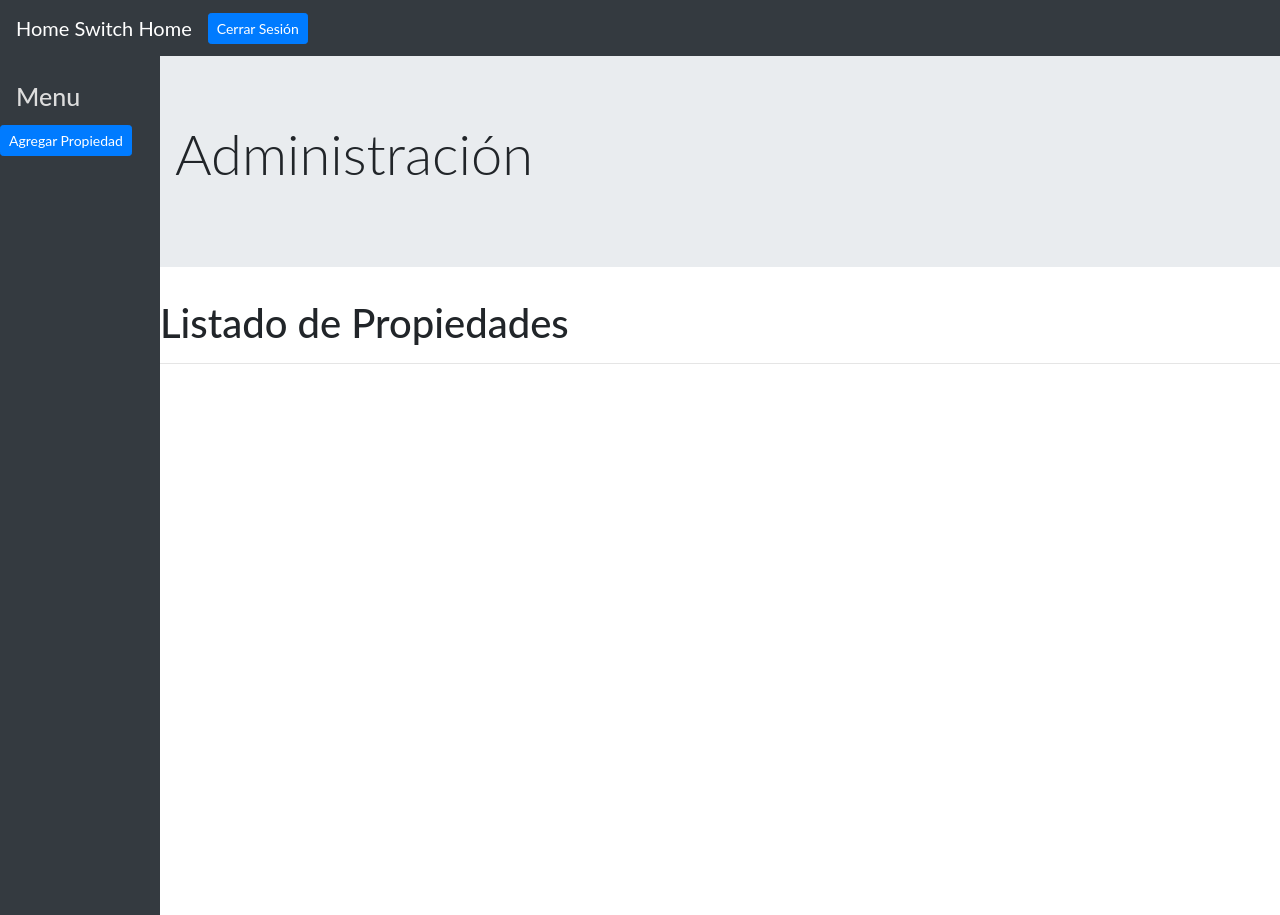
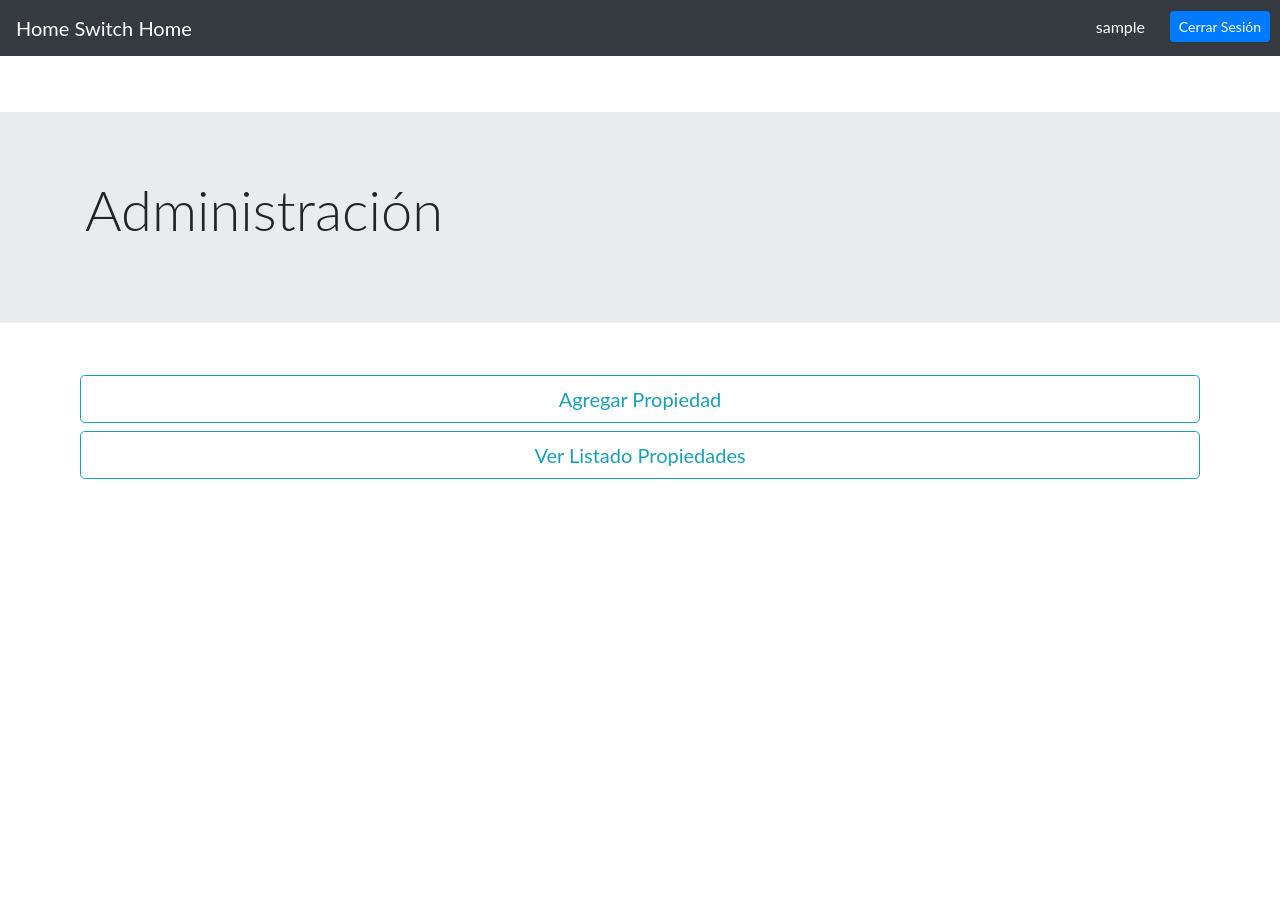
Before and after one commit to cabotjuan/IS2-Grupo26, a Django app: page /administracion/ in a window 1280 px wide. Run offline with Django 3.2, Linux system fonts and the light colour scheme; the visitor is signed in with stand-in values (Sample User, id 1); data that the repository does not hold is empty; parts of the project's set-up code (start-up, migrations or seed data) failed here and were passed over; some libraries are stand-ins or nearby versions.

Commit message:
cambios en la vista admin

```diff
--- a/homeSwitchHome/HomeSwitchHome/models.py
+++ b/homeSwitchHome/HomeSwitchHome/models.py
@@ -23,7 +23,7 @@ class Semana(models.Model):
 	numero_semana = models.IntegerField()
 
 class Subasta(models.Model):
-	fecha_inicio = models.DsateField(auto_now_add=True)
+	fecha_inicio = models.DateField(auto_now_add=True)
 	fecha_fin = models.DateField(blank=True)
 
 class Postor(models.Model):
--- a/homeSwitchHome/HomeSwitchHome/static/administracion.css
+++ b/homeSwitchHome/HomeSwitchHome/static/administracion.css
@@ -2,16 +2,28 @@ body {
   font-family: "Lato", sans-serif;
 }
 
+.cerrar-sesion-btn{
+  right: 10px;
+  top: 11px;
+  position: fixed;
+}
+.show-username{
+  position: absolute;
+  right: 135px;
+  top: 15px;
+  color: white !important;
+
+}
+
 .menu-lateral-container {
-  height: 100%;
-  width: 160px;
-  position: fixed;
-  z-index: 1;
-  top: 55px;
-  left: 0;
-  background-color: #343a40 ;
-  overflow-x: hidden;
-  padding-top: 20px;
+    height: auto;
+    width: auto;
+    position: absolute;
+    z-index: 1;
+    padding: 20px;
+    right: 60px;
+    left: 60px;
+
 }
 
 .menu-lateral-container-title {
@@ -23,7 +35,7 @@ body {
 }
 
 .main-container {
-  margin-left: 160px;
+  margin-top: 56px;
 }
 
 .propiedad{
@@ -31,3 +43,11 @@ body {
   background-color: #f9f9f9;
   margin-bottom: 5px;
 }
+.prop-container{
+  margin-top: 75px;
+  padding: 10px;
+}
+
+.form-container{
+  padding-right: 150px;
+}
--- a/homeSwitchHome/HomeSwitchHome/templates/HomeSwitchHome/administracion.html
+++ b/homeSwitchHome/HomeSwitchHome/templates/HomeSwitchHome/administracion.html
@@ -15,14 +15,8 @@
 		</div>
 	</div>
 
-	<div class="prop-container">
-		<h1>Listado de Propiedades</h1>
-		<hr>
-		{% include 'HomeSwitchHome/listado_prop.html' %}
-	</div>
-
 </div>
 <div class="menu-lateral-container">
-	<h2 class="menu-lateral-container-title">Menu</h2>
-	<a class="btn btn-primary btn-sm" href="{% url 'agregar_prop' %}">Agregar Propiedad</a>
+	<a class='btn btn-outline-info btn-lg btn-block' href="{% url 'agregar_prop' %}">Agregar Propiedad</a>
+		<a class="btn btn-outline-info btn-lg btn-block" href="{% url 'listado_prop' %}">Ver Listado Propiedades</a>
 </div>
--- a/homeSwitchHome/HomeSwitchHome/templates/HomeSwitchHome/listado_prop.html
+++ b/homeSwitchHome/HomeSwitchHome/templates/HomeSwitchHome/listado_prop.html
@@ -1,21 +1,26 @@
+<link rel="stylesheet" href="https://stackpath.bootstrapcdn.com/bootstrap/4.3.1/css/bootstrap.min.css" integrity="sha384-ggOyR0iXCbMQv3Xipma34MD+dH/1fQ784/j6cY/iJTQUOhcWr7x9JvoRxT2MZw1T" crossorigin="anonymous">
 
-{% for Propiedad in propiedades %}
-	<div class="Propiedad">
-		<div class="propiedad-fila">{{ Propiedad.titulo }}</div>
-		<details>
-			<div class="propiedad-fila">{{ Propiedad.descripcion }}</div>
-			<div class="propiedad-fila">{{ Propiedad.pais }}</div>
-			<div class="propiedad-fila">{{ Propiedad.provincia }}</div>
-			<div class="propiedad-fila">{{ Propiedad.direccion }}</div>
-		</details>
-	<a class="btn btn-primary btn-sm" href="{% url 'modificar_prop' Propiedad.id %}">Modificar</a>
-	<a class="btn btn-primary btn-sm">Eliminar</a>
+{% load static %}
+<link rel="stylesheet" href="{% static "administracion.css" %}">
+
+<title>Administracion</title>
+
+{% include 'HomeSwitchHome/navBar.html' %}
+
+<div class="main-container">
+	<div class="jumbotron jumbotron-fluid">
+		<div class="container">
+			<h1 class="display-4">Administración</h1>
+			<p class="lead"></p>
+		</div>
 	</div>
 
-
-
-
-
-
-
-{% endfor %}
+<div class="prop-container">
+		<h1>Listado de Propiedades</h1>
+		<hr>
+		<ul class="list-group">
+		{% for Propiedad in propiedades %}
+			<a class='list-group-item list-group-item-action' href='/administracion/propiedad/{{Propiedad.id}}'>{{ Propiedad.titulo }}</a>
+		{% endfor %}
+		</ul>
+	</div>
--- a/homeSwitchHome/HomeSwitchHome/templates/HomeSwitchHome/navBar.html
+++ b/homeSwitchHome/HomeSwitchHome/templates/HomeSwitchHome/navBar.html
@@ -1,8 +1,15 @@
 {% load static %}
 <link rel="stylesheet" href="{% static "navBar.css" %}">
+
 <div class="navbar-container">
 	<nav class="navbar navbar-expand-lg navbar-dark bg-dark">
-		<a class="navbar-brand" href="#">Home Switch Home</a>
-		<a class="btn btn-primary btn-sm" href="{% url 'salir' %}">Cerrar Sesión</a>
+		{% if request.user.is_authenticated %}
+		<a class="navbar-brand" href="{% url 'administracion' %}">Home Switch Home</a>
+		<a class="show-username">{{request.user.username}}</a>
+		<a class="btn btn-primary btn-sm cerrar-sesion-btn" href="{% url 'salir' %}">Cerrar Sesión</a>
+		{% else %}
+		<a class="navbar-brand" href="{% url 'home' %}">Home Switch Home</a>
+
+		{% endif %}
 	</nav>
 </div>
--- a/homeSwitchHome/HomeSwitchHome/views.py
+++ b/homeSwitchHome/HomeSwitchHome/views.py
@@ -20,14 +20,23 @@ from HomeSwitchHome import forms
 def home(request):
 	return render(request, 'HomeSwitchHome/home.html',{})
 
+def listado_prop(request):
+	propiedades = Propiedad.objects.all()
+	template = 'HomeSwitchHome/listado_prop.html'
+	return render(request, template, {'propiedades':propiedades})
+
 
 def administracion(request):
-	propiedades = Propiedad.objects.all()
 	if request.user.is_authenticated:
 		template = 'HomeSwitchHome/administracion.html'
-		return render(request, template, {'propiedades':propiedades})
+		return render(request, template, {})
 	else:
 		return redirect(reverse_lazy('InicioAdmin'))
+
+
+def propiedad(request, id):
+	p = Propiedad.objects.get(id=id)
+	return render(request, 'HomeSwitchHome/propiedad.html',{'Propiedad':p})
 
 def agregar_propiedad(request):
 	form = forms.PropiedadForm(request.POST or None)
--- a/homeSwitchHome/homeSwitchHome/settings.py
+++ b/homeSwitchHome/homeSwitchHome/settings.py
@@ -37,6 +37,7 @@ INSTALLED_APPS = [
     'django.contrib.sessions',
     'django.contrib.messages',
     'django.contrib.staticfiles',
+    'crispy_forms',
     'HomeSwitchHome'
 ]
 
@@ -125,3 +126,6 @@ LOGIN_URL = '/administracion/iniciarsesion'
 LOGIN_REDIRECT_URL = '/administracion/'
 
 LOGOUT_REDIRECT_URL = '/administracion/iniciarsesion'
+
+
+CRISPY_TEMPLATE_PACK = 'bootstrap4'
--- a/homeSwitchHome/homeSwitchHome/urls.py
+++ b/homeSwitchHome/homeSwitchHome/urls.py
@@ -23,6 +23,8 @@ from django.urls import reverse_lazy
 
 urlpatterns = [
 	path('', views.home, name='home'),
+    path('administracion/listado_prop', views.listado_prop, name='listado_prop'),
+    path('administracion/propiedad/<id>', views.propiedad, name='prop'),
     path('administracion/agregar_propiedad', views.agregar_propiedad, name='agregar_prop'),
     path('administracion/modificar_propiedad/<id>', views.modificar_propiedad, name='modificar_prop'),
     path('administracion/registrar', views.RegistroUsuario.as_view(), name= 'RegistroAdmin'),
```
Also changed, not shown: homeSwitchHome/HomeSwitchHome/templates/HomeSwitchHome/admin_formulario.html (+7 -4 lines), homeSwitchHome/HomeSwitchHome/templates/HomeSwitchHome/agregar_propiedad.html (+4 -5 lines), homeSwitchHome/HomeSwitchHome/templates/HomeSwitchHome/propiedad.html (added, +43 -0 lines).
